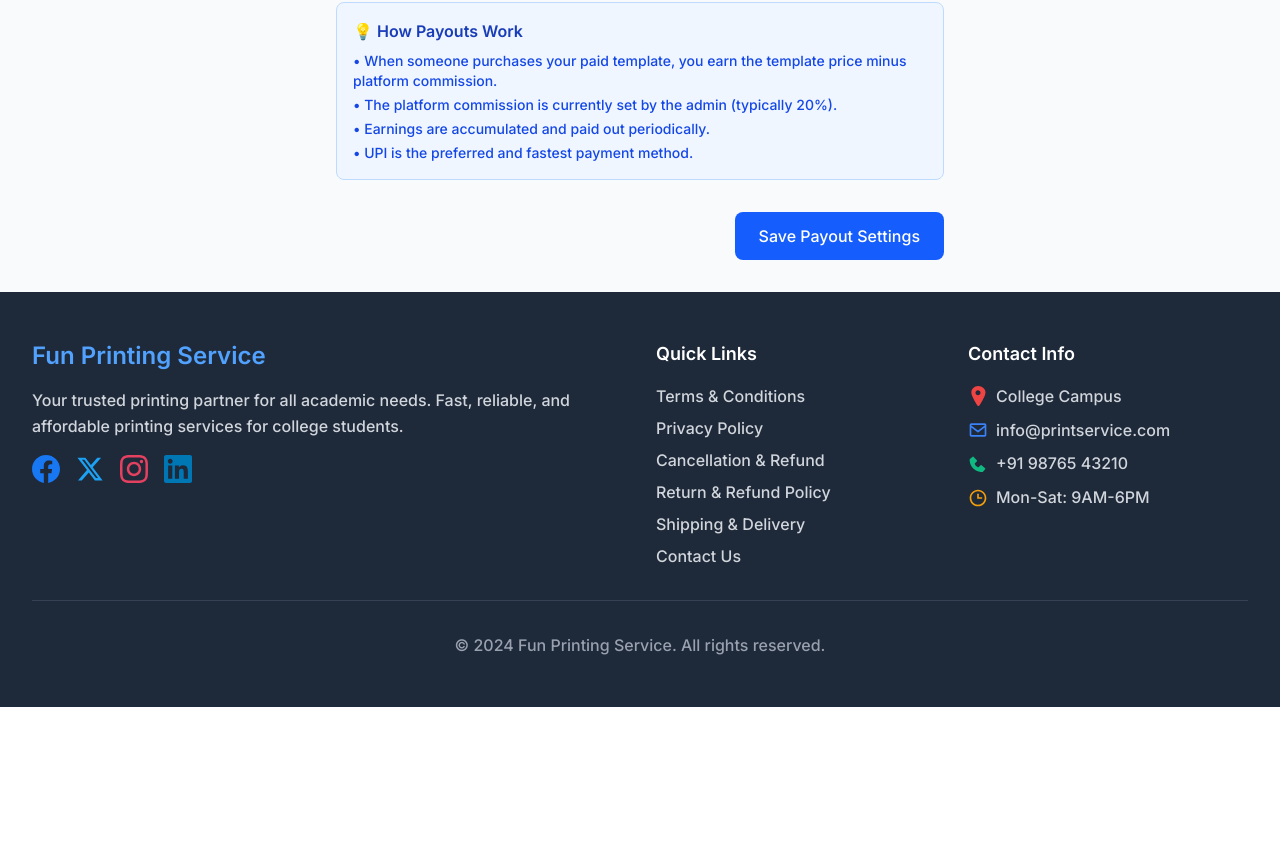
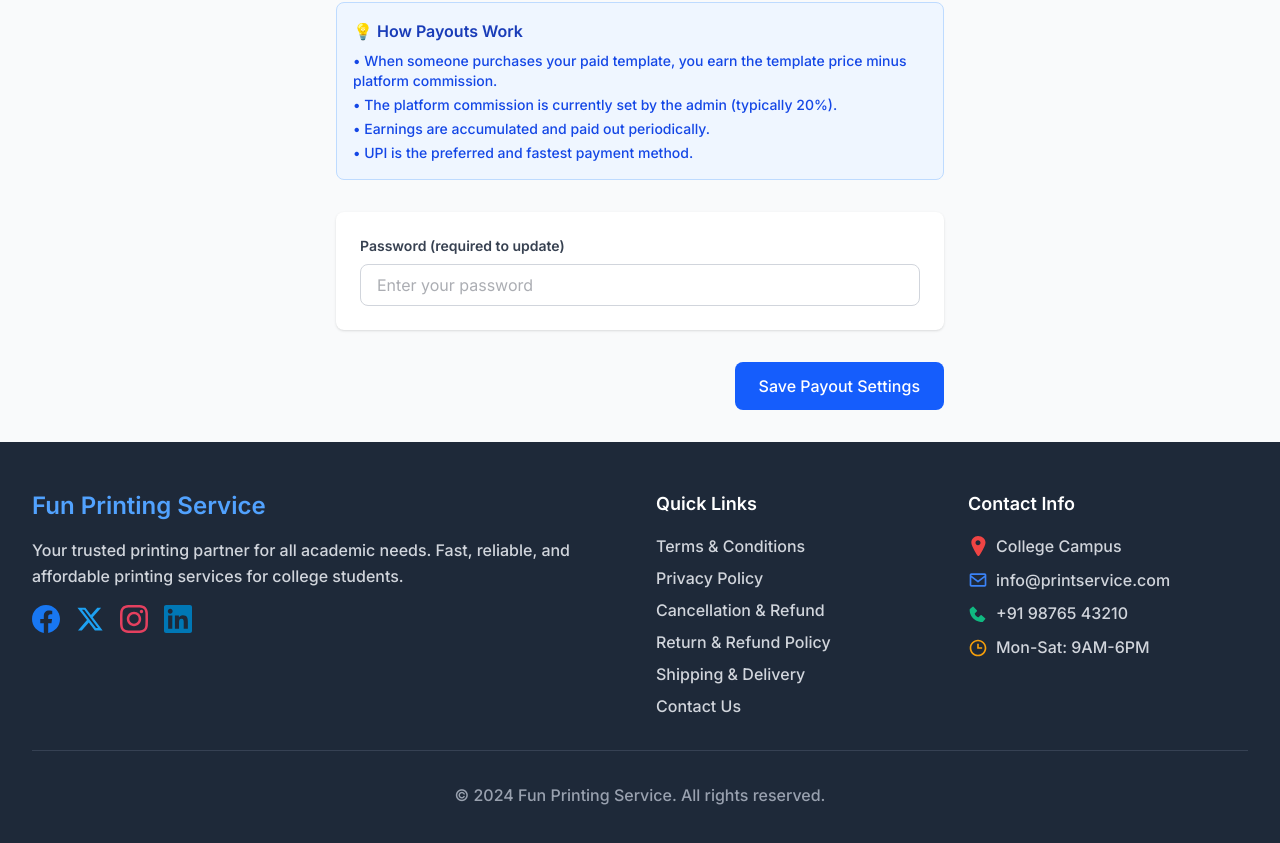
Before and after one commit to AdityaPandey-DEV/funPrinting, a Next.js app: page /payout-settings in a window 1280 px wide. Shown: the part 841-1684 px from the top of the page. Before the commit the page ends 1548 px from the top, so only its background shows below. Built offline with nearby package versions, Linux system fonts and the light colour scheme; no server answers; the database is empty; sample sign-in values are in the browser's storage.

Commit message:
Add password field to payout-settings page for security

```diff
--- a/src/app/payout-settings/page.tsx
+++ b/src/app/payout-settings/page.tsx
@@ -21,6 +21,7 @@
   const [loading, setLoading] = useState(true);
   const [saving, setSaving] = useState(false);
   const [message, setMessage] = useState<{ type: 'success' | 'error'; text: string } | null>(null);
+  const [password, setPassword] = useState('');
 
   const [settings, setSettings] = useState<PayoutSettings>({
     upiId: '',
@@ -68,13 +69,14 @@
       const response = await fetch('/api/user/payout-settings', {
         method: 'PUT',
         headers: { 'Content-Type': 'application/json' },
-        body: JSON.stringify(settings),
+        body: JSON.stringify({ ...settings, password }),
       });
 
       const data = await response.json();
 
       if (response.ok) {
         setMessage({ type: 'success', text: 'Payout settings saved successfully!' });
+        setPassword(''); // Clear password after successful save
       } else {
         setMessage({ type: 'error', text: data.error || 'Failed to save settings' });
       }
@@ -237,6 +239,23 @@
             </ul>
           </div>
 
+          {/* Password Section */}
+          <div className="bg-white rounded-lg shadow-sm p-6">
+            <div>
+              <label className="block text-sm font-medium text-gray-700 mb-2">
+                Password (required to update)
+              </label>
+              <input
+                type="password"
+                value={password}
+                onChange={(e) => setPassword(e.target.value)}
+                required
+                className="w-full border border-gray-300 rounded-lg px-4 py-2 focus:ring-2 focus:ring-blue-500 focus:border-blue-500"
+                placeholder="Enter your password"
+              />
+            </div>
+          </div>
+
           {/* Save Button */}
           <div className="flex justify-end">
             <button
```
